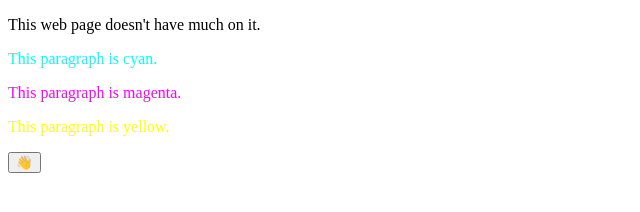
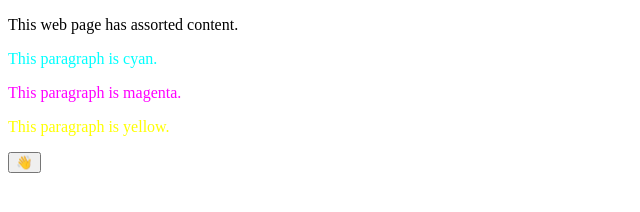
Before and after one commit to DeakinSEC/2021T1-Fundamentals-Of-Git, a plain HTML site: page index.html in a window 1280 px wide. Shown: the full height of the page, 0-640 px from the left. Drawn offline with Linux system fonts and the light colour scheme.

Commit message:
Update <p> that describes content of index.html

```diff
--- a/index.html
+++ b/index.html
@@ -8,7 +8,7 @@
 		<link rel="stylesheet" href="./css/yellow.css">
 	</head>
 	<body>
-		<p>This web page doesn't have much on it.</p>
+		<p>This web page has assorted content.</p>
 
 		<p class="text-cyan">This paragraph is cyan.</p>
 		<p class="text-magenta">This paragraph is magenta.</p>
```
